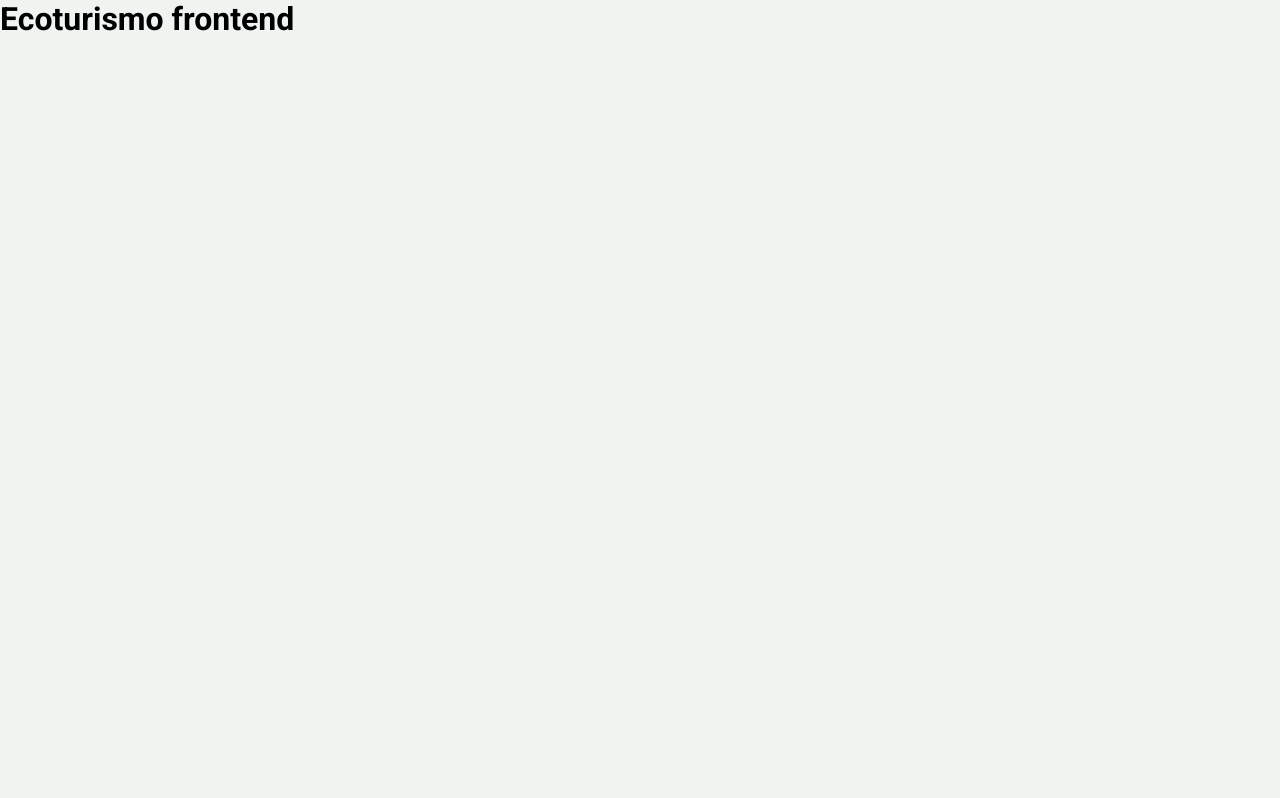
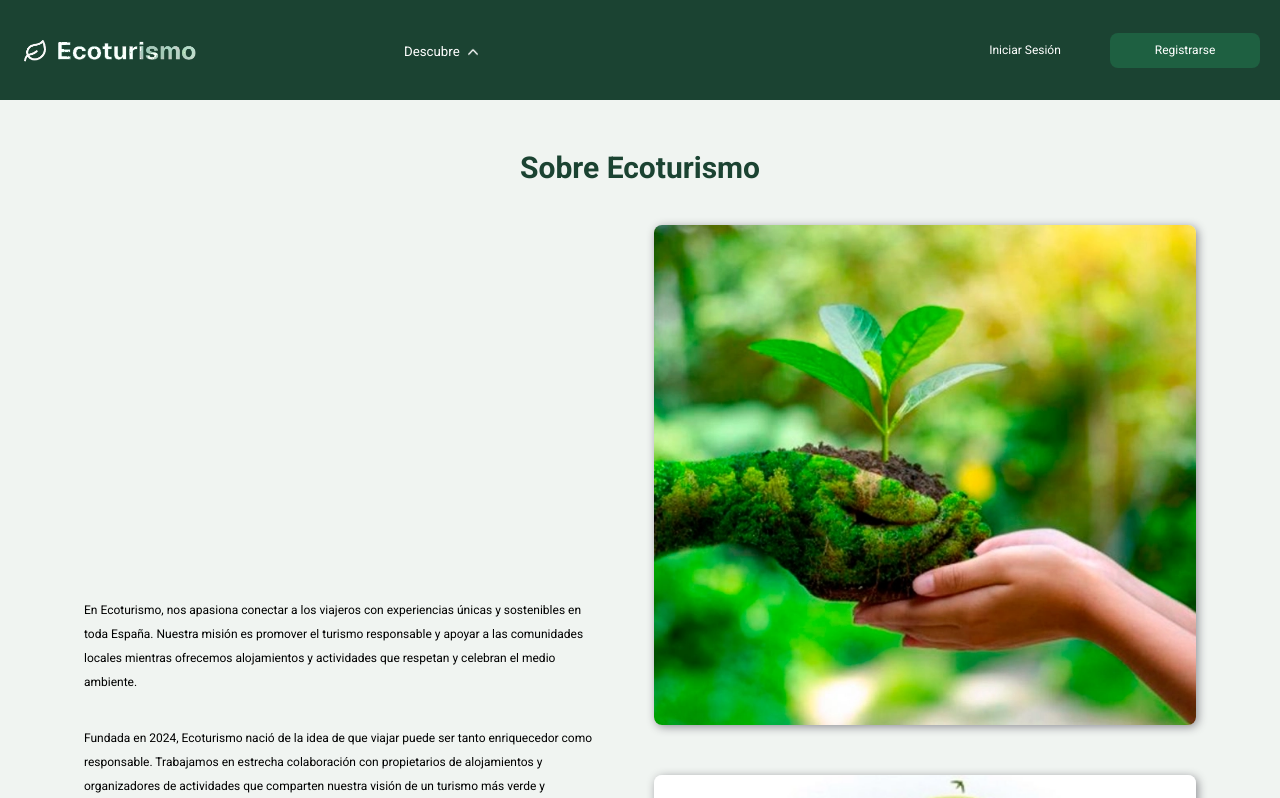
Before and after one commit to TheBestTeamEcoturismo/Ecoturismo_frontend, a React (Vite) app: page /about in a window 1280 px wide. Shown: the top 798 px of the page. Built offline with nearby package versions, Linux system fonts and the light colour scheme.

Commit message:
Fix: main.jsx

```diff
--- a/package.json
+++ b/package.json
@@ -11,7 +11,9 @@
   },
   "dependencies": {
     "react": "^19.0.0",
-    "react-dom": "^19.0.0"
+    "react-dom": "^19.0.0",
+    "react-hook-form": "^7.56.0",
+    "react-router-dom": "^7.5.1"
   },
   "devDependencies": {
     "@eslint/js": "^9.21.0",
--- a/src/App.jsx
+++ b/src/App.jsx
@@ -1,9 +1,26 @@
+import { Route, Routes } from 'react-router-dom';
 import './App.css';
+import Header from './components/header/Header';
+import Loading from './components/loading/Loading';
+import useLoadingState from './hooks/useLoadingState';
+import Auth from './pages/auth/Auth';
+import Ecoturismo from './pages/ecoturismo/Ecoturismo';
+import Activities from './pages/activities/Activities';
+import About from './pages/about/About';
 
 function App() {
+  const { loading } = useLoadingState();
   return (
     <>
-      <h1>Ecoturismo frontend</h1>
+      {loading && <Loading />}
+      <Header />
+      <Routes>
+        <Route path="/login" element={<Auth />} />
+        <Route path="/register" element={<Auth />} />
+        <Route path="/ecoturismo" element={<Ecoturismo />} />
+        <Route path="/activities" element={<Activities />} />
+        <Route path="/about" element={<About />} />
+      </Routes>
     </>
   );
 }
--- a/src/components/formRegister/FormRegister.jsx
+++ b/src/components/formRegister/FormRegister.jsx
@@ -1,9 +1,9 @@
-import { useForm } from 'react-hook-form';
 import Button from '../button/Button';
 import './FormRegister.css';
 import useTogglePassword from '../../hooks/UseTogglePassword';
 import useImagePreview from '../../Hooks/UseImagePreview';
 import { registerUser } from '../../reducers/users/usersAction';
+import { useForm } from 'react-hook-form';
 
 const FormRegister = ({ navigate, dispatch }) => {
   const { showPassword, tooglePassword } = useTogglePassword();
--- a/src/hooks/useActivitiesState.js
+++ b/src/hooks/useActivitiesState.js
@@ -1,7 +1,6 @@
 import { useContext } from 'react';
 
 import { ActivitiesContext } from '../providers/activities/ActivitiesProvider';
-
 
 function useActivitiesState() {
   const { state, dispatch } = useContext(ActivitiesContext);
--- a/src/main.jsx
+++ b/src/main.jsx
@@ -1,5 +1,22 @@
 import { createRoot } from 'react-dom/client';
 import './index.css';
 import App from './App.jsx';
+import { BrowserRouter } from 'react-router-dom';
+import { UsersProvider } from './providers/users/UsersProvider.jsx';
+import ReservationsProvider from './providers/reservations/Reservations.jsx';
+import AccommodationsProvider from './providers/accommodations/AccommodationsProvider.jsx';
+import ActivitiesProvider from './providers/activities/ActivitiesProvider.jsx';
 
-createRoot(document.querySelector('#root')).render(<App />);
+createRoot(document.querySelector('#root')).render(
+  <BrowserRouter>
+    <UsersProvider>
+      <ReservationsProvider>
+        <AccommodationsProvider>
+          <ActivitiesProvider>
+            <App />
+          </ActivitiesProvider>
+        </AccommodationsProvider>
+      </ReservationsProvider>
+    </UsersProvider>
+  </BrowserRouter>
+);
--- a/src/pages/about/About.css
+++ b/src/pages/about/About.css
@@ -0,0 +1,84 @@
+.about__info {
+  line-height: 2;
+}
+
+.about__images {
+  display: flex;
+  flex-direction: column;
+  justify-content: center;
+  align-items: center;
+  gap: var(--eco-spacing-xl);
+}
+
+.about__images > div {
+  height: 500px;
+}
+
+.about__images > div > img {
+  width: 100%;
+  height: 100%;
+  object-fit: cover;
+  border-radius: var(--eco-br-primary);
+  box-shadow: 2px 2px 10px 0px rgba(143, 143, 148, 1);
+}
+
+.about__values {
+  width: 100%;
+  display: flex;
+  flex-direction: column;
+  gap: var(--eco-spacing-xl);
+  padding: var(--eco-spacing-s);
+  margin-top: var(--eco-spacing-l);
+}
+
+.about__values--card > img {
+  width: 60px;
+  height: 60px;
+}
+
+@media (min-width: 800px) {
+  .about {
+    flex-direction: row;
+  }
+  .about__info {
+    width: 70%;
+  }
+
+  .about__values {
+    flex-direction: row;
+  }
+}
+
+@media (min-width: 1100px) {
+  .about {
+    width: 90%;
+    margin: auto;
+    justify-content: space-between;
+  }
+  .about__info {
+    max-width: 700px;
+    width: 80%;
+  }
+  .about__images > div {
+    width: 100%;
+  }
+  .about__values {
+    width: 90%;
+    margin: auto;
+    margin-top: var(--eco-spacing-xl);
+  }
+}
+
+@media (min-width: 1600px) {
+  .about {
+    width: 80%;
+    margin: auto;
+  }
+  .about__info {
+    width: 100%;
+  }
+
+  .about__values {
+    width: 80%;
+  }
+}
--- a/src/pages/activities/Activities.jsx
+++ b/src/pages/activities/Activities.jsx
@@ -1,8 +1,8 @@
 import { useEffect } from 'react';
 
-import useActivitiesState from '../../Hooks/useActivitiesState';
 import ListingCards from '../../components/listingCards/ListingCards';
 import { getActivities } from '../../Reducers/Activities/activities.action';
+import useActivitiesState from '../../hooks/useActivitiesState';
 
 const Activities = () => {
   const { state, dispatch } = useActivitiesState();
--- a/src/pages/auth/Auth.jsx
+++ b/src/pages/auth/Auth.jsx
@@ -1,6 +1,5 @@
 import './Auth.css';
 import FormAuth from '../../components/formAuth/FormAuth';
-import useAppState from '../../hooks/UseLoadingState';
 import Alert from '../../components/alert/Alert';
 import useUserState from '../../hooks/UseUserState';
 
```
Also changed, not shown: 1 other file (tests, documents, lock files or other folders).
